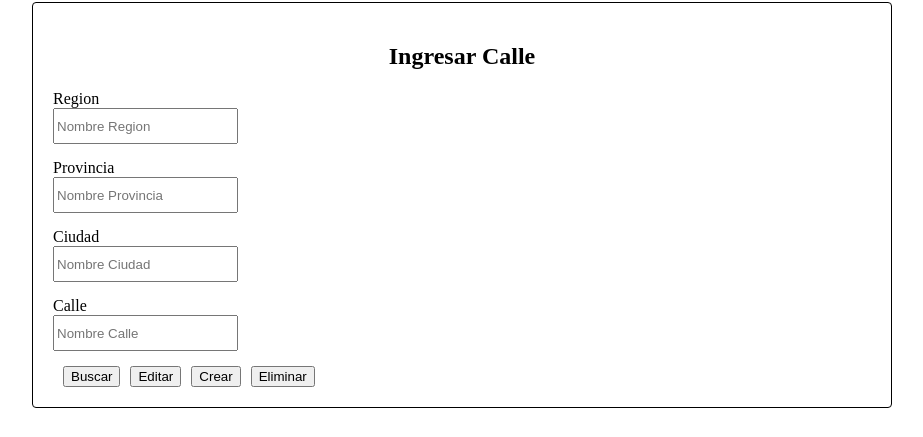
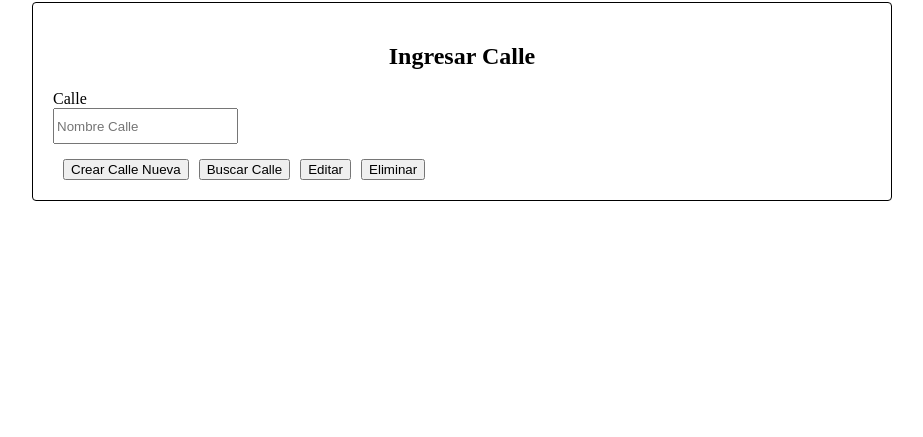
Before and after one commit to Mnl0/practica-react-front, a React (Create React App) app: page / in a window 1280 px wide. Shown: the part 322-759 px from the top of the page, without its empty margins (178-1101 px from the left). Built offline with nearby package versions, Linux system fonts and the light colour scheme; no server answers.

Commit message:
add create calle

```diff
--- a/src/components/App.jsx
+++ b/src/components/App.jsx
@@ -13,10 +13,8 @@ function App() {
 	const [ciudadSelected, setCiudadSelect] = useState(null);
 
 	const [input, setInput] = useState({
-		region: '',
-		provincia: '',
-		ciudad: '',
-		calle: '',
+		nombre: '',
+		id_ciudad: '',
 	})
 
 	//UseFetch('http://127.0.0.1:8000/api/direccion', setRegion)
@@ -29,7 +27,6 @@ function App() {
 			.then(response => response.json())
 			.then(data => setRegion(data))
 			.catch(error => console.log(error))
-
 		return () => {
 			setRegion([])
 			setProvincia([])
@@ -39,44 +36,37 @@ function App() {
 	}, [])
 
 	useEffect(() => {
+		regionSelected &&
 			fetch(`http://127.0.0.1:8000/api/direccion/${regionSelected}/provincia`)
 				.then(response => response.json())
 				.then(data => setProvincia(data))
 				.catch(error => console.log(error))
-
 		return () => {
 			setProvincia([])
 			setCiudad([])
 			setCalle([])
 		}
-
 	}, [regionSelected])
 
 	useEffect(() => {
-		if (provinciaSelected) {
+		provinciaSelected &&
 			fetch(`http://127.0.0.1:8000/api/direccion/${provinciaSelected}/ciudad`)
 				.then(response => response.json())
 				.then(data => setCiudad(data))
 				.catch(error => console.log(error))
-
 		return () => {
 			setCiudad([])
 			setCalle([])
 		}
-
-		}
 	}, [provinciaSelected])
 
 	useEffect(() => {
-		if (ciudadSelected) {
+		ciudadSelected &&
 			fetch(`http://127.0.0.1:8000/api/direccion/${ciudadSelected}/calle`)
 				.then(response => response.json())
 				.then(data => setCalle(data))
 				.catch(error => console.log(error))
-
 		return () => setCalle([])
-		}
-
 	}, [ciudadSelected])
 
 	function handleSelect(event) {
@@ -84,7 +74,13 @@ function App() {
 		name === 'region' && setRegionSelect(value)
 		name === 'provincia' && setProvinciaSelect(value)
 		name === 'ciudad' && setCiudadSelect(value)
-
+		name === 'ciudad' &&
+			setInput((prev) => {
+				return {
+					...prev,
+					id_ciudad: value,
+				}
+			})
 		// setItemSelect((prev) => {
 		// 	return {
 		// 		...prev,
@@ -92,15 +88,29 @@ function App() {
 		// 	}
 		// })
 	}
+
 	function handleOnchange(event) {
-		const { name, value } = event.target
-		console.log(name, value)
+		const { value } = event.target
 		setInput((prev) => {
 			return {
 				...prev,
-				[name]: value
+				nombre: value
 			}
 		})
+	}
+
+	function handleSubmit() {
+		fetch(`http://127.0.0.1:8000/api/calle`, (
+			{
+				method: 'POST',
+				headers: {
+					'Content-Type': 'application/json'
+				},
+				body: JSON.stringify(input)
+			}
+		))
+			.then(response => response.json())
+			.then(data => console.log('nueva calle ingresada', data))
 	}
 
 	return (
@@ -131,6 +141,7 @@ function App() {
 					data={ciudad}>
 				</Select>
 			</div>
+
 			<div className='rightSide'>
 				<ul>
 					<li>
@@ -147,27 +158,6 @@ function App() {
 			<div className='form'>
 				<div>
 					<h2>Ingresar Calle</h2>
-					<label htmlFor="region">Region</label>
-					<Input
-						type='text'
-						placeholder='Nombre Region'
-						onChange={handleOnchange}
-						name='region'
-					/>
-					<label htmlFor="provincia">Provincia</label>
-					<Input
-						type='text'
-						placeholder='Nombre Provincia'
-						onChange={handleOnchange}
-						name='provincia'
-					/>
-					<label htmlFor="ciudad">Ciudad</label>
-					<Input
-						type='text'
-						placeholder='Nombre Ciudad'
-						onChange={handleOnchange}
-						name='ciudad'
-					/>
 					<label htmlFor="calle">Calle</label>
 					<Input
 						type='text'
@@ -175,11 +165,13 @@ function App() {
 						onChange={handleOnchange}
 						name='calle'
 					/>
+
 				</div>
+
 				<div>
-					<button>Buscar</button>
+					<button onClick={handleSubmit}>Crear Calle Nueva</button>
+					<button>Buscar Calle</button>
 					<button>Editar</button>
-					<button>Crear</button>
 					<button>Eliminar</button>
 				</div>
 			</div>
--- a/src/components/Input.jsx
+++ b/src/components/Input.jsx
@@ -5,7 +5,7 @@ function Input(props) {
 			placeholder={props.placeholder}
 			onChange={props.onChange}
 			name={props.name}
-		></input>
+		/>
 	)
 }
 
--- a/src/components/UseFetch.jsx
+++ b/src/components/UseFetch.jsx
@@ -1,7 +1,5 @@
 import { useEffect } from 'react';
-
 function UseFetch(url, seteo, dependencia) {
-
 	useEffect(() => {
 		fetch(url)
 			.then(response => response.json())
@@ -9,10 +7,8 @@ function UseFetch(url, seteo, dependencia) {
 			.catch(error => console.log(error))
 
 	}, [dependencia])
-
 	return () => {
 		seteo([])
 	}
 }
-
 export default UseFetch;
```
Lines whose indentation alone changed are shown as unchanged.
